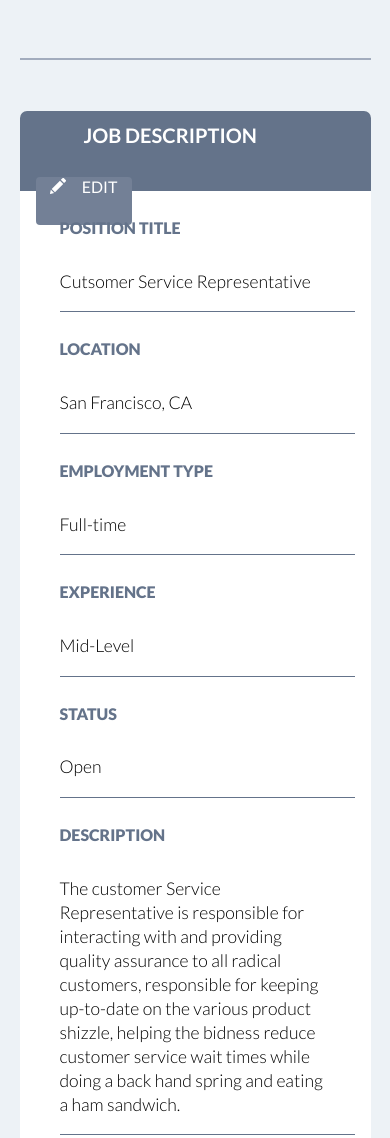
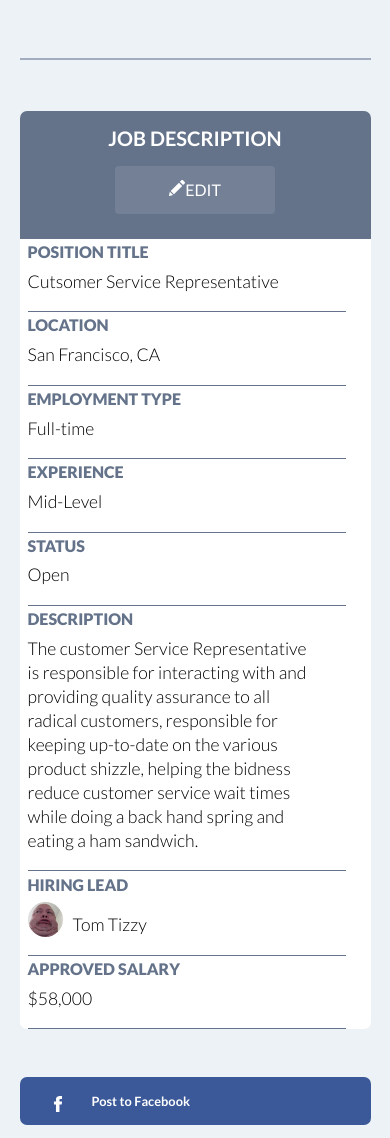
Before and after one commit to Alexbruce1/AB-Comp-Challenge-3, a plain HTML site: page index.html in a window 390 px wide. Shown: the part 1425-2563 px from the top of the page. Drawn offline with Linux system fonts and the light colour scheme.

```diff
--- a/styles.css
+++ b/styles.css
@@ -817,8 +817,32 @@
     width: 80%;
   }
 
+  .resume-header {
+    height: 8rem;
+  }
+
+  ul {
+    padding: 0 .5rem;
+  }
+
+  .job-description {
+    margin: 1rem 0;
+    text-align: center;
+    width: 100%;
+  }
+
+  .list-edit-button {
+    display: block;
+    margin: 0 auto;
+    width: 10rem;
+  }
+
+  .resume-left {
+    line-height: 0rem;
+  }
+
   .social-article {
-    margin: 1rem 10%;
-    width: 80%;
+    margin: 0 5%;
+    width: 90%;
   }
 }
```
